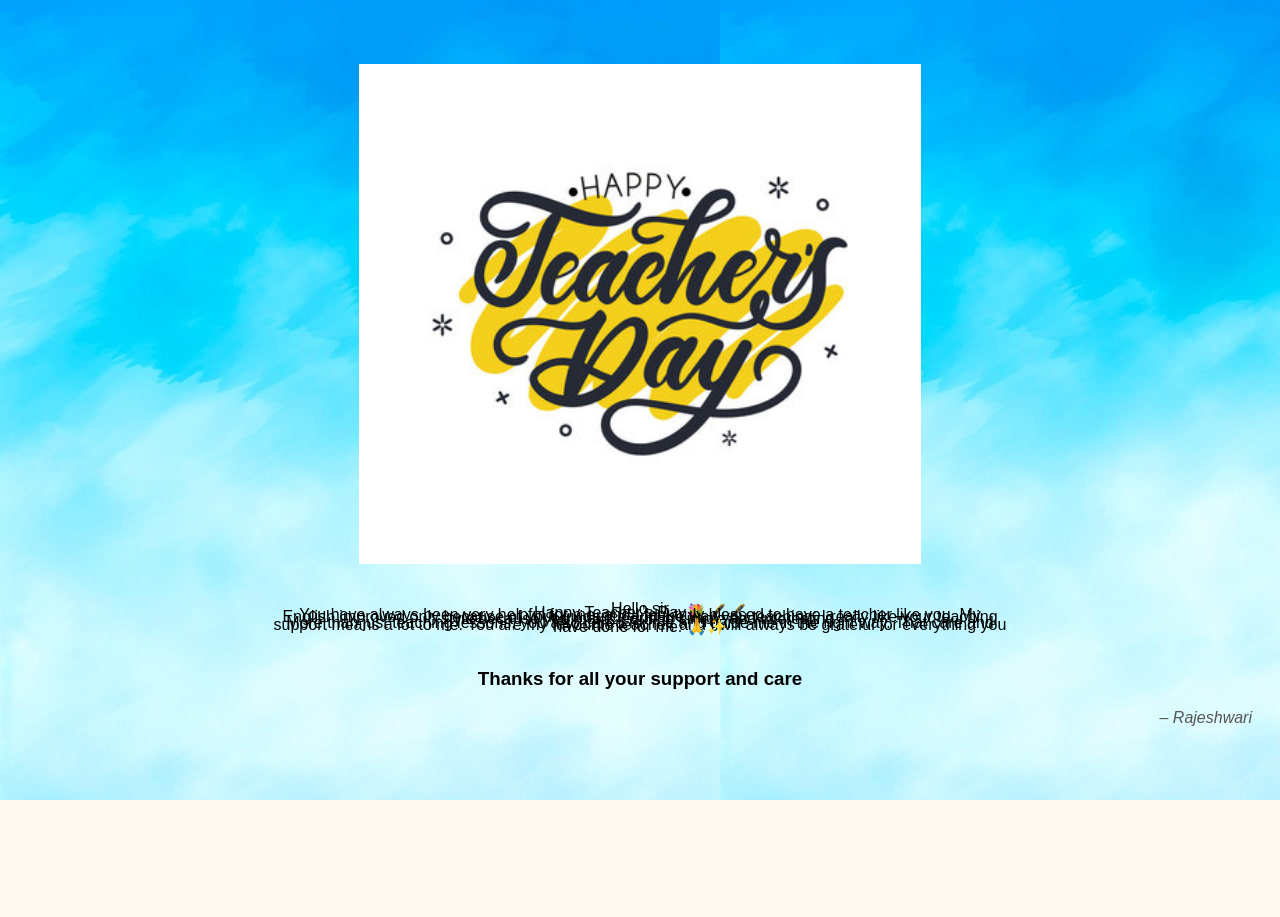
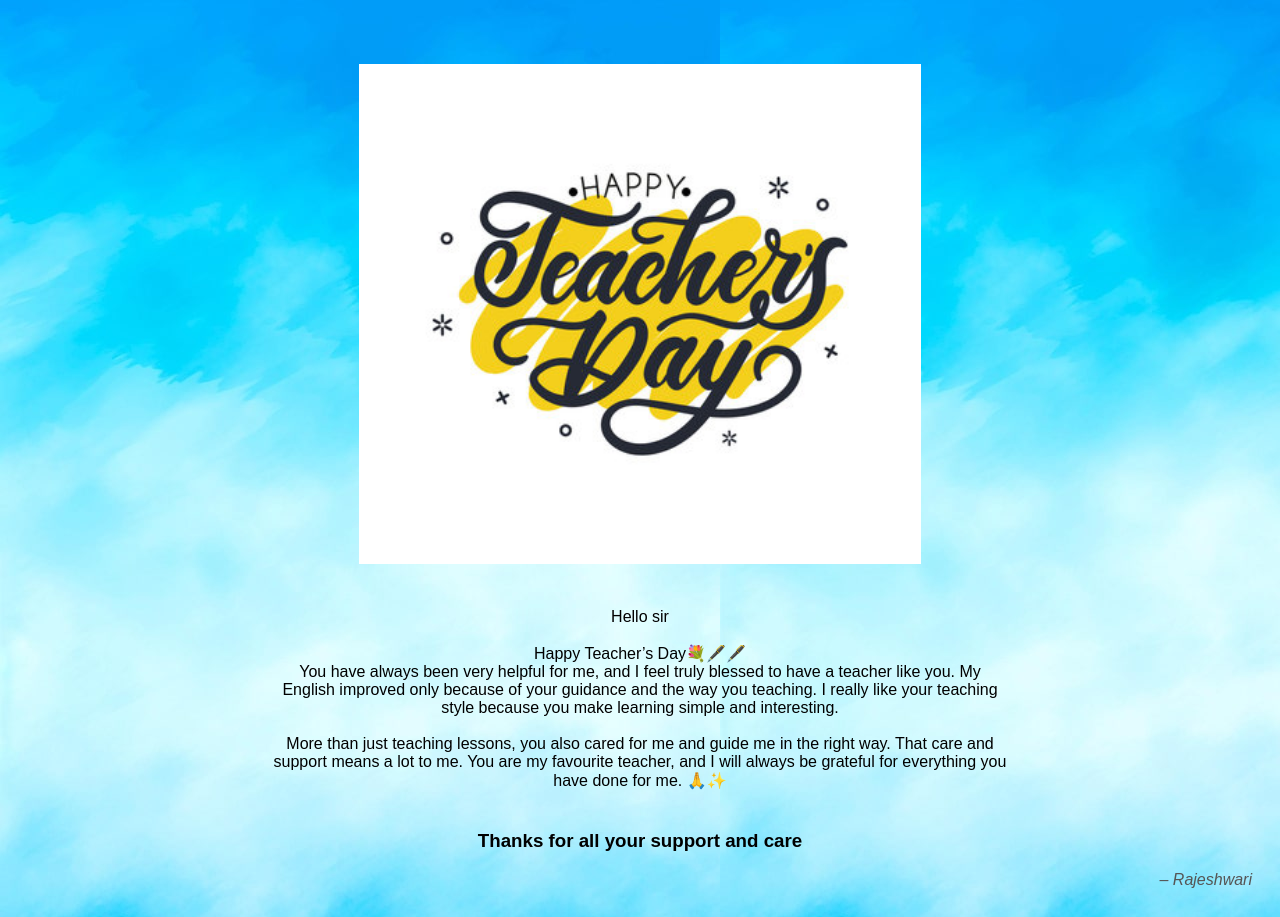
Before and after one commit to asbdu45123054511802112025/Greetings, a plain HTML site: page index.html in a window 1280 px wide. Before the commit the page ends 800 px from the top, so only its background shows below. Drawn offline with Linux system fonts and the light colour scheme.

Commit message:
Update index.html

```diff
--- a/index.html
+++ b/index.html
@@ -23,7 +23,7 @@
             border-radius: 10px;
             width: 60%;
             margin: 20px auto;
-            line-height:2px;
+
 
         }
         .signature {
```
